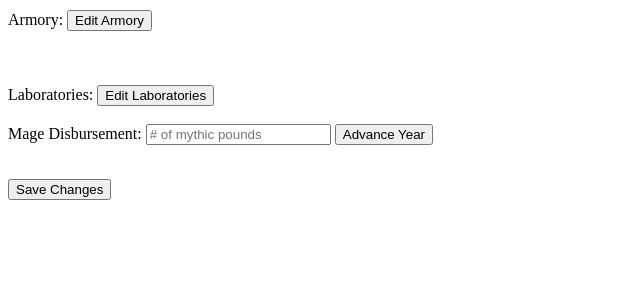
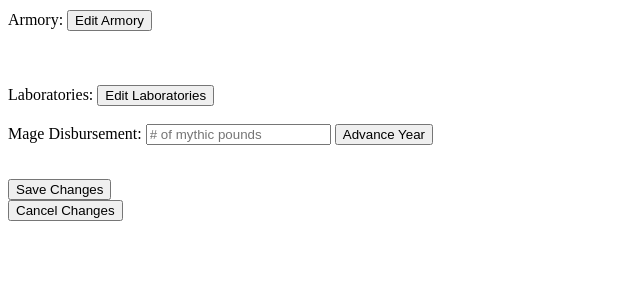
Before and after one commit to Mesona/covenant-finance, a Flask app: template templates/create_covenant_landing.html in a window 1280 px wide. Shown: the part 238-538 px from the top of the page, without its empty margins (0-640 px from the left). Run offline with Flask 2, Linux system fonts and the light colour scheme; the template is opened without the code that fills it, so the values that code supplies are empty; some libraries are stand-ins or nearby versions.

Commit message:
Add "Cancel Changes" button to covenant advancement screen

```diff
--- a/templates/create_covenant_landing.html
+++ b/templates/create_covenant_landing.html
@@ -113,6 +113,10 @@
                 <a href="{{'finalize_covenant'}}">
                     <button>Save Changes</button>
                 </a>
+                <br>
+                <a href="{{'home'}}">
+                    <button>Cancel Changes</button>
+                </a>
             {% endif %}
         </div>
     </body>
```
